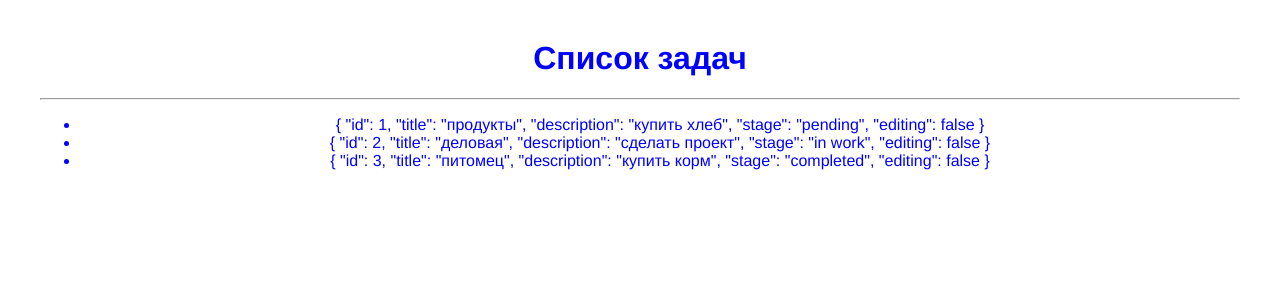
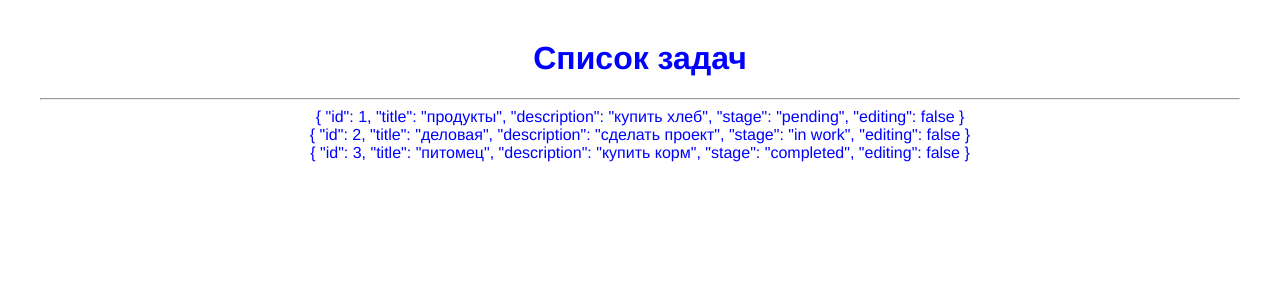
Before and after one commit to Ivan583/simple-list, a Vue app: page / in a window 1280 px wide. Shown: the top 300 px of the page. Built offline with nearby package versions, Linux system fonts and the light colour scheme.

Commit message:
Задание стилей списка

```diff
--- a/src/components/TaskList.vue
+++ b/src/components/TaskList.vue
@@ -13,9 +13,9 @@ export default {
 </script>
 
 <style scoped>
-/* ul {
+ul {
   list-style-type: none;
   margin: 0;
   padding: 0;
-} */
+}
 </style>
```
